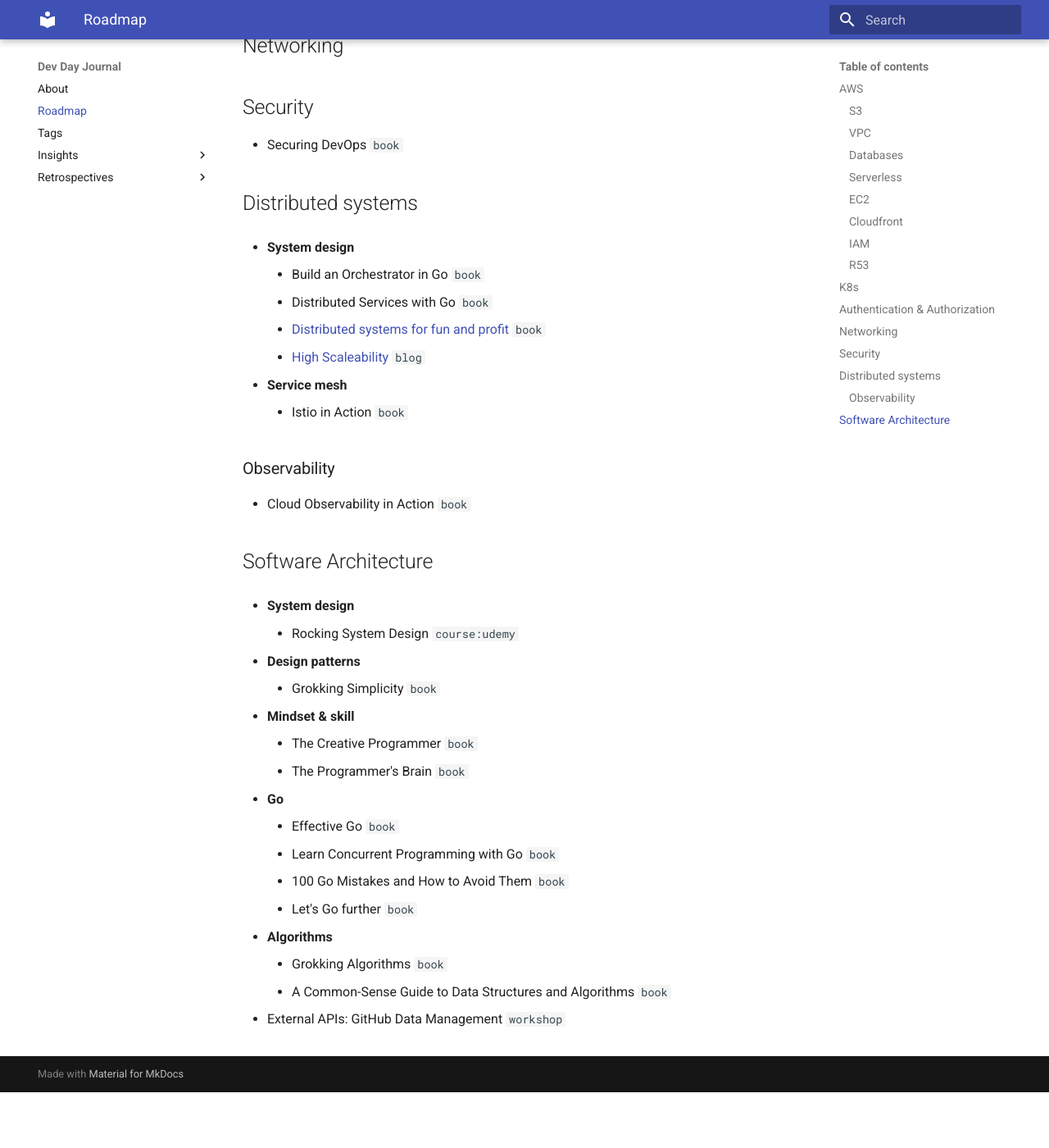
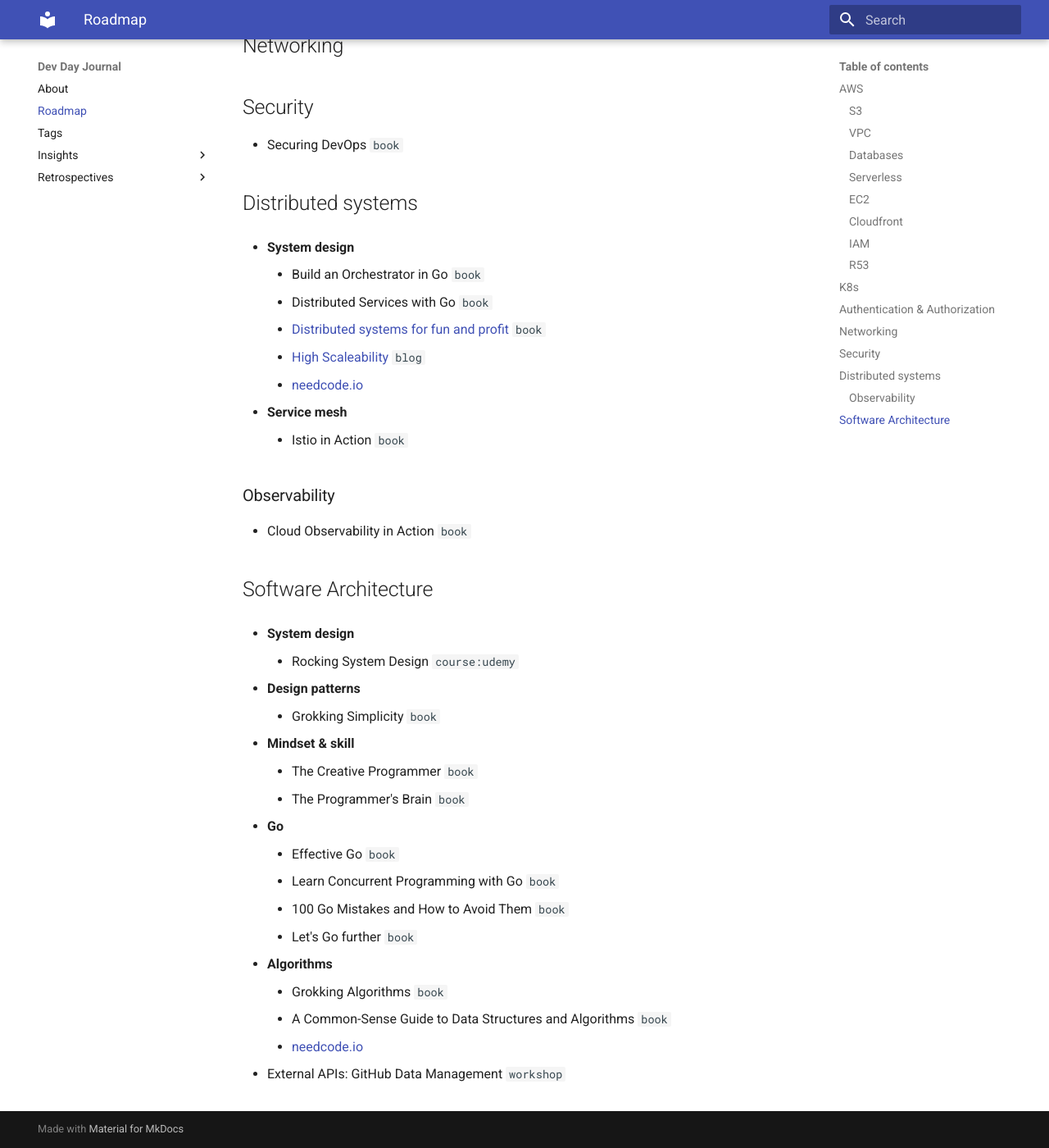
Before and after one commit to iamsecb/dev-day-journal, an MkDocs documentation site: the page built from docs/roadmap.mm.md, in a window 1280 px wide and 1400 px high, scrolled down 1513 px. Shown: the whole window at 82% size. Built offline with MkDocs 1.6.1 and Material for MkDocs 9.7.7, drawn with Linux system fonts in a browser that asks for light colours; before the commit the page ends 2845 px from its top, so only the background shows below that.

Commit message:
docs(roadmap): Add neetcode.io for algo training

```diff
--- a/docs/roadmap.mm.md
+++ b/docs/roadmap.mm.md
@@ -75,6 +75,7 @@
 	- Distributed Services with Go `book`
 	- [Distributed systems for fun and profit](http://book.mixu.net/distsys/single-page.html) `book`
 	- [High Scaleability](http://highscalability.com/) `blog`
+	- [needcode.io](https://neetcode.io)
 
 
 - **Service mesh**
@@ -106,6 +107,7 @@
 - **Algorithms**
 	- Grokking Algorithms `book`
 	- A Common-Sense Guide to Data Structures and Algorithms `book`
+	- [needcode.io](https://neetcode.io)
 
 
 - External APIs: GitHub Data Management	`workshop`
```
